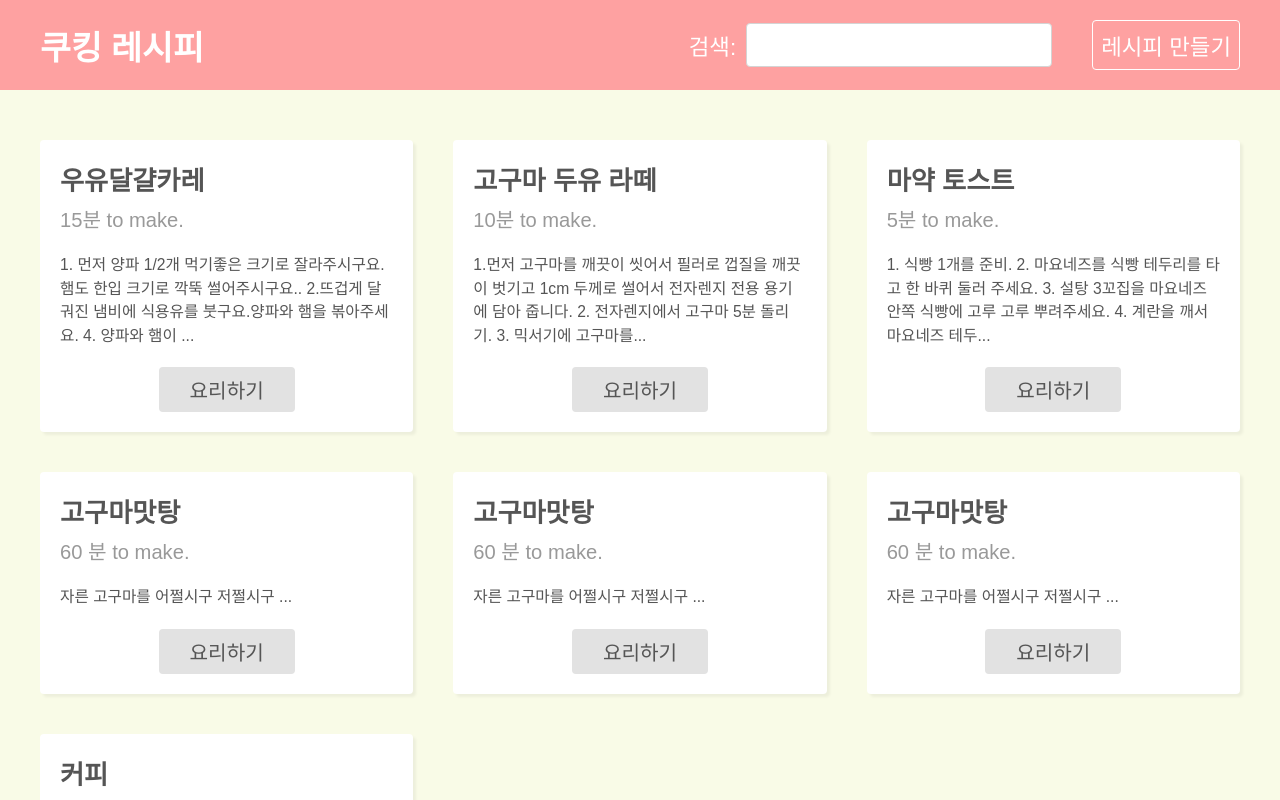
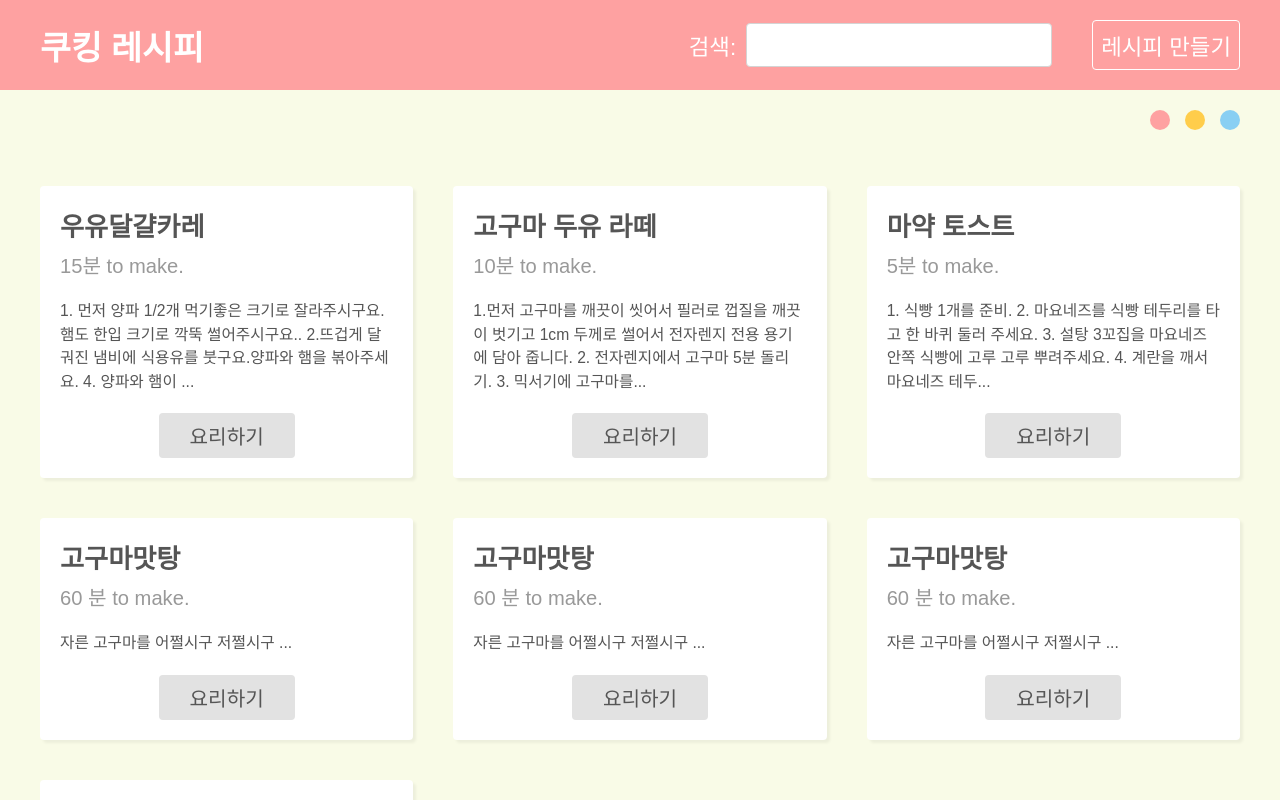
Before and after one commit to joeuni-ex/React_cooking-recipe, a React (Vite) app: page / in a window 1280 px wide. Shown: the top 800 px of the page. Built offline with nearby package versions, Linux system fonts and the light colour scheme; data requests are answered from the project's data file.

Commit message:
ThemeSelector 생성 및 네브바 테마 적용

```diff
--- a/src/App.jsx
+++ b/src/App.jsx
@@ -6,12 +6,14 @@
 import Search from "./pages/search/Search";
 import Recipe from "./pages/recipe/Recipe";
 import Navbar from "./components/Navbar";
+import ThemeSelector from "./components/ThemeSelector";
 
 function App() {
   return (
     <div className="App">
       <BrowserRouter>
         <Navbar />
+        <ThemeSelector />
         <Routes>
           <Route path="/" element={<Home />} />
           <Route path="/create" element={<Create />} />
--- a/src/components/Navbar.jsx
+++ b/src/components/Navbar.jsx
@@ -5,10 +5,10 @@
 import { ThemeContext } from "../context/ThemeContext";
 
 export default function Navbar() {
-  const { color, changeColor } = useContext(ThemeContext);
+  const { color } = useContext(ThemeContext);
   return (
     <div className="navbar" style={{ backgroundColor: color }}>
-      <nav onClick={() => changeColor("#749BC2")}>
+      <nav>
         <Link to="/" className="brand">
           <h1>쿠킹 레시피</h1>
         </Link>
--- /dev/null
+++ b/src/components/ThemeSelector.css
@@ -0,0 +1,15 @@
+.theme-selector {
+  display: flex;
+  justify-content: flex-end;
+  align-items: center;
+  max-width: 1200px;
+  margin: 20px auto;
+}
+.theme-buttons div {
+  display: inline-block;
+  width: 20px;
+  height: 20px;
+  cursor: pointer;
+  margin-left: 15px;
+  border-radius: 50%;
+}
--- /dev/null
+++ b/src/components/ThemeSelector.jsx
@@ -0,0 +1,24 @@
+import React, { useContext } from "react";
+import "./ThemeSelector.css";
+import { ThemeContext } from "../context/ThemeContext";
+
+//테마색 3가지로 정함
+const themeColors = ["#fea1a1", "#FFCD4B", "#89CFF3"];
+
+export default function ThemeSelector() {
+  const { changeColor } = useContext(ThemeContext);
+
+  return (
+    <div className="theme-selector">
+      <div className="theme-buttons">
+        {themeColors.map((color) => (
+          <div
+            key={color}
+            onClick={() => changeColor(color)}
+            style={{ background: color }}
+          />
+        ))}
+      </div>
+    </div>
+  );
+}
```
